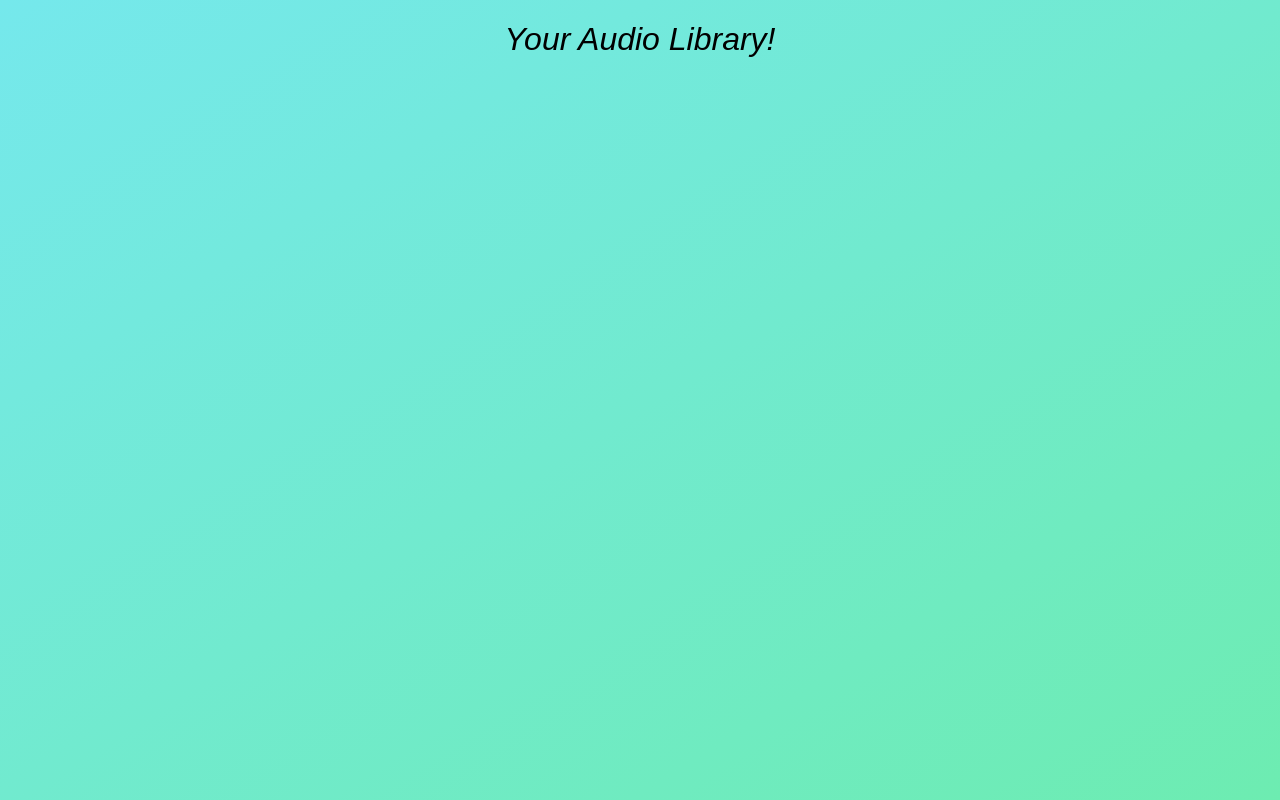
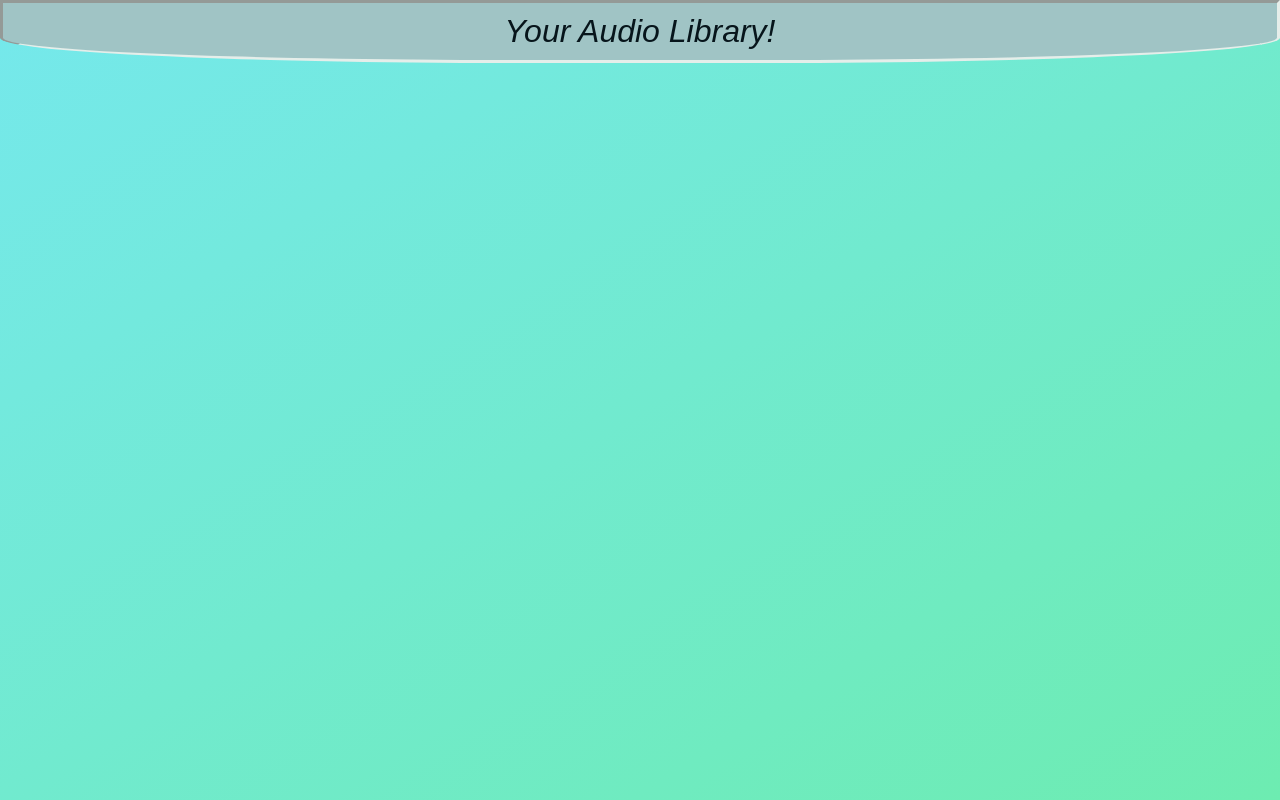
Before and after one commit to Anthony-Milan/audio-library, a React (Create React App) app: page / in a window 1280 px wide. Built offline with nearby package versions, Linux system fonts and the light colour scheme.

Commit message:
tweaking fonts

```diff
--- a/src/homePage/homePage.css
+++ b/src/homePage/homePage.css
@@ -4,10 +4,19 @@ html{
     background-repeat: no-repeat;
 }
 h1 {
+    padding: 10px 0px;
+    margin: 0px;
     border-bottom-left-radius: 40%;
     border-bottom-right-radius: 40%;
-    border:0px 0px 3px 0px solid black;
+    border:3px inset rgb(229, 238, 234);
     font-family: 'Barlow-Condensed', sans-serif;
     font-weight: lighter;
     font-style: italic;
+    color: rgb(229, 238, 234);
+
 }
+h1:hover{
+    background-color: rgb(160, 196, 197);
+    color: rgb(7, 21, 27);
+
+}
```
